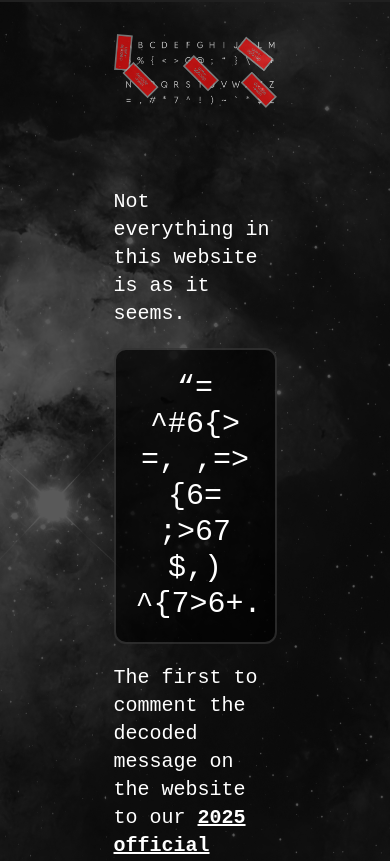
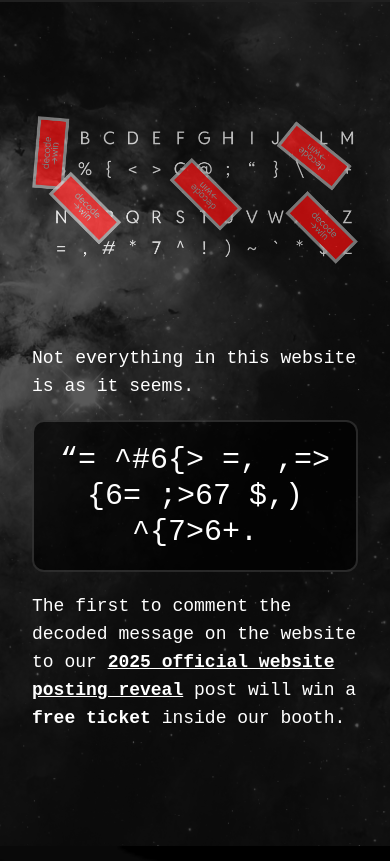
Before and after one commit to ChocoCodes/aphoria, a React (Vite) app: page / in a window 390 px wide. Shown: the part 3799-4660 px from the top of the page. Built offline with nearby package versions, Linux system fonts and the light colour scheme; grey boxes are pictures that could not be loaded; a web font is replaced by a local one.

Commit message:
fix: sm screens decode

```diff
--- a/src/components/sections/Decode.tsx
+++ b/src/components/sections/Decode.tsx
@@ -12,11 +12,11 @@ const Decode = () => {
                 className="absolute inset-0 w-full h-full object-cover opacity-35"
             />
             <div className="flex flex-col items-center justify-center gap-20">
-                <img src={ hints } alt="Hint Table" className='w-1/2 h-1/2'/>
-                <div className="z-10 flex flex-col gap-5 text-white font-reddit w-1/2 mx-auto">
-                    <p className='text-xl'>Not everything in this website is as it seems.</p>
+                <img src={ hints } alt="Hint Table" className='w-full md:w-1/2 h-1/2'/>
+                <div className="z-10 flex flex-col gap-5 text-white font-reddit w-full mx-auto">
+                    <p className='text-lg md:text-xl'>Not everything in this website is as it seems.</p>
                     <p className='bg-black/70 border-2 border-white/15 text-3xl p-5 rounded-xl text-center'>{ str }</p>
-                    <p className='text-xl'>The first to comment the decoded message on the website to our <span className='font-bold underline'> 2025 official website posting reveal</span> post will win a <span className="font-bold">free ticket</span> inside our booth.</p>
+                    <p className='text-lg md:text-xl'>The first to comment the decoded message on the website to our <span className='font-bold underline'> 2025 official website posting reveal</span> post will win a <span className="font-bold">free ticket</span> inside our booth.</p>
                 </div>
             </div>
         </section>
```
